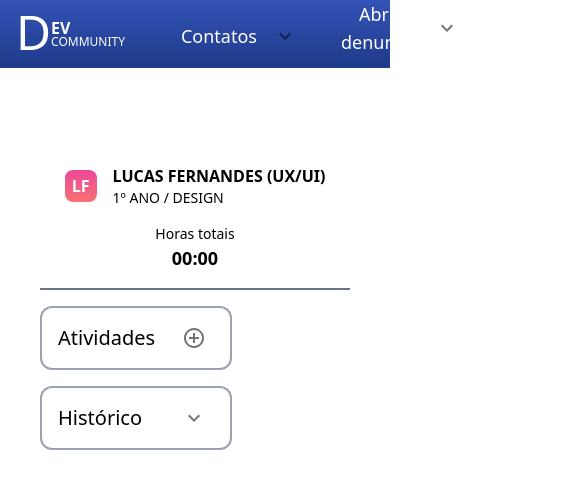
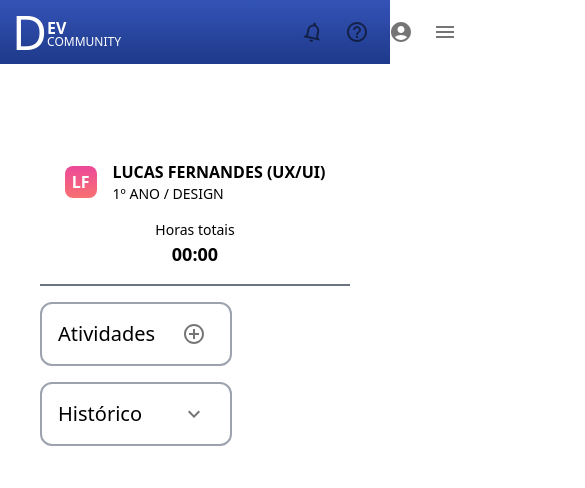
Before and after one commit to Maua-Dev/portal_interno_front, a Next.js app: page / in a window 390 px wide. Shown: the top 488 px of the page, 585 px wide, since content can reach past the window. Built offline with nearby package versions, Linux system fonts and the light colour scheme.

Commit message:
temporary responsive navbar

```diff
--- a/src/app/components/Navbar.tsx
+++ b/src/app/components/Navbar.tsx
@@ -4,6 +4,7 @@ import KeyboardArrowDownIcon from '@mui/icons-material/KeyboardArrowDown'
 import NotificationsNoneIcon from '@mui/icons-material/NotificationsNone'
 import HelpOutlineIcon from '@mui/icons-material/HelpOutline'
 import AccountCircleIcon from '@mui/icons-material/AccountCircle'
+import MenuIcon from '@mui/icons-material/Menu'
 import { DefaultIconButton } from './little-components/Buttons'
 import { useState } from 'react'
 
@@ -62,9 +63,9 @@ export default function NavBar() {
   }
 
   return (
-    <div className="flex h-full items-center justify-between bg-gradient-to-t from-blue-900 to-blue-800/90 px-2 text-white">
+    <div className="flex h-full items-center justify-between bg-gradient-to-t from-blue-900 to-blue-800/90 pl-3 pr-2 text-white lg:pl-11">
       <div className="flex gap-12">
-        <div className="flex pb-2 pl-2 pt-2">
+        <div className="flex pb-2 pt-2">
           <h1 className="text-5xl">D</h1>
           <div className="flex-col">
             <h2 className="mt-3 leading-none">
@@ -78,13 +79,13 @@ export default function NavBar() {
             return (
               <button
                 key={index}
-                className="flex px-2 pb-3 hover:bg-white hover:text-blue-900"
+                className="flex px-2 pb-1 hover:bg-white hover:text-blue-900"
                 onMouseEnter={() => {
                   handleButtonHovered(link.id)
                 }}
                 onMouseLeave={handleButtonLeave}
               >
-                <p className="mt-auto flex items-center justify-center gap-2 text-lg font-light">
+                <p className="mt-auto flex items-center justify-center gap-2 text-lg font-light max-[950px]:hidden">
                   {link.text}
                   <DefaultIconButton
                     style={
@@ -102,14 +103,20 @@ export default function NavBar() {
           })}
         </div>
       </div>
-      <div className="flex gap-1">
+      <div className="flex gap-1 ">
         {iconsList.map((icon, index) => {
           return (
-            <DefaultIconButton style="text-white" key={index}>
+            <DefaultIconButton
+              style="text-white max-[950px]:hidden"
+              key={index}
+            >
               {icon.icon_name}
             </DefaultIconButton>
           )
         })}
+        <DefaultIconButton style="text-white min-[950px]:hidden" key={''}>
+          <MenuIcon />
+        </DefaultIconButton>
       </div>
     </div>
   )
```
